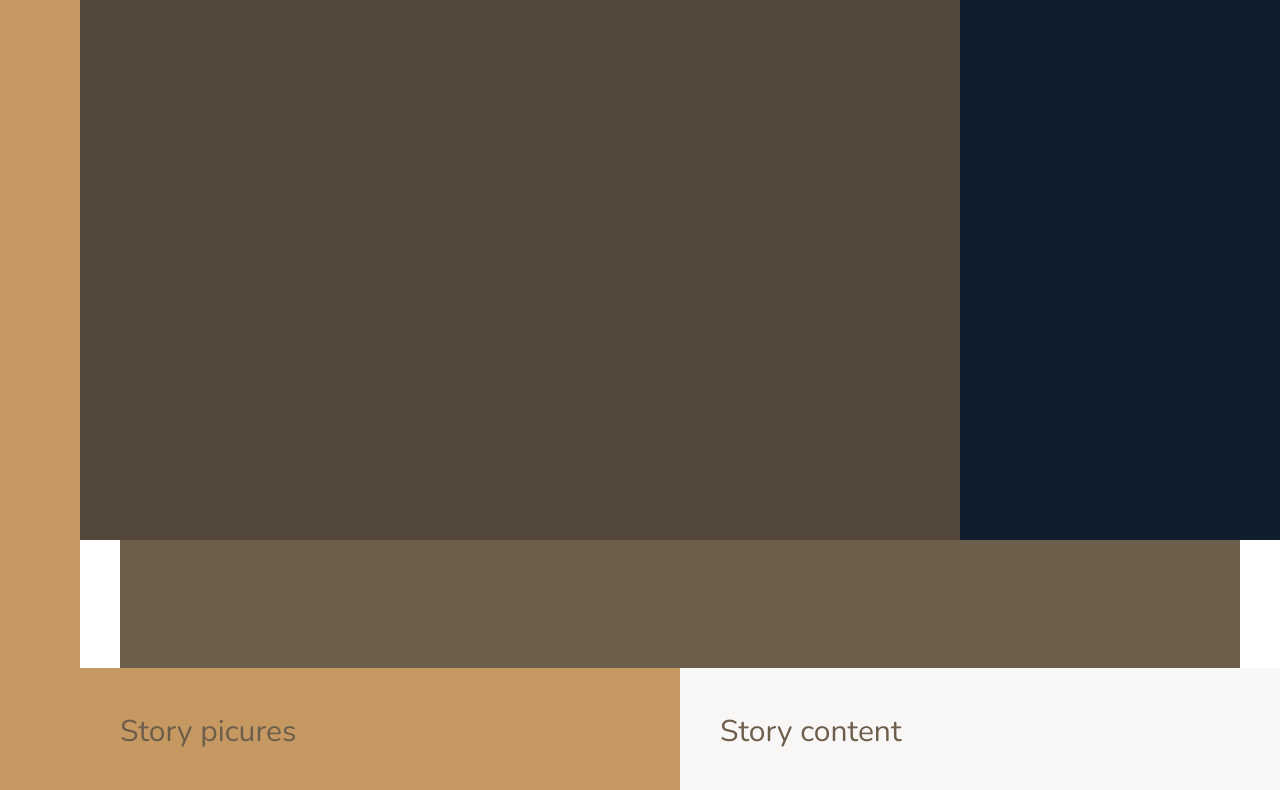
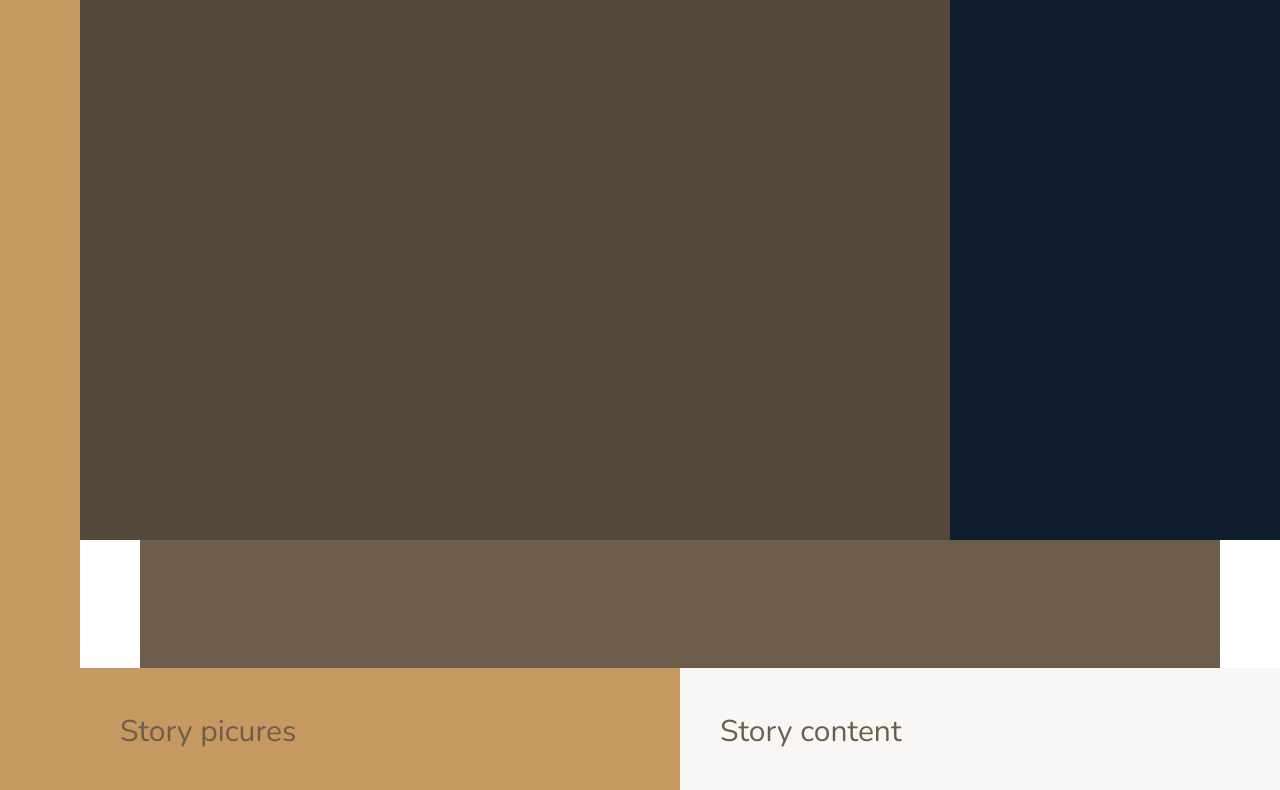
Before and after one commit to DevMonzer/Nexter, a website: page index.html in a window 1280 px wide. Shown: the part 100-890 px from the top of the page. Drawn offline with nearby package versions, Linux system fonts and the light colour scheme.

Commit message:
added css grid props

```diff
--- a/sass/_base.scss
+++ b/sass/_base.scss
@@ -37,14 +37,13 @@
 .container {
   display: grid;
   grid-template-rows: 80vh min-content 40vw repeat(3, min-content);
-  grid-template-columns:
-    [sidebar-start] 8rem [sidebar-end full-start]
-    1fr [center-start] repeat(
-      8,
-      [col-start] minmax(min-content, 14rem) [col-end]
-    )
-    [center-end] 1fr
-    [full-end];
+  grid-template-columns: [sidebar-start] 8rem [sidebar-end full-start] minmax(
+      6rem,
+      1fr
+    ) [center-start] repeat(8, [col-start] minmax(min-content, 14rem) [col-end]) [center-end] minmax(
+      6rem,
+      1fr
+    ) [full-end];
 
   & > * {
     padding: 4rem;
```
Also changed, not shown: css/style.css.
